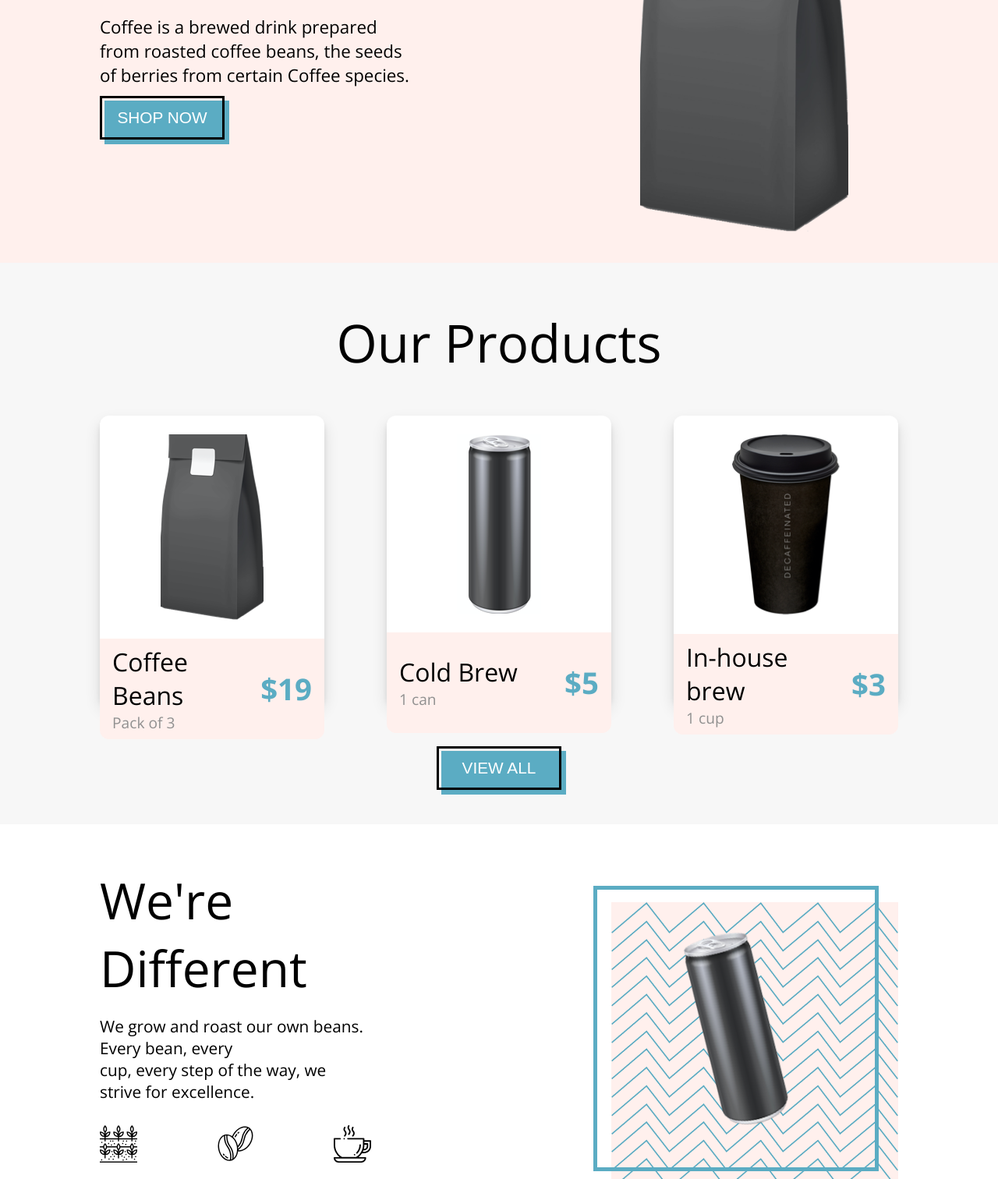
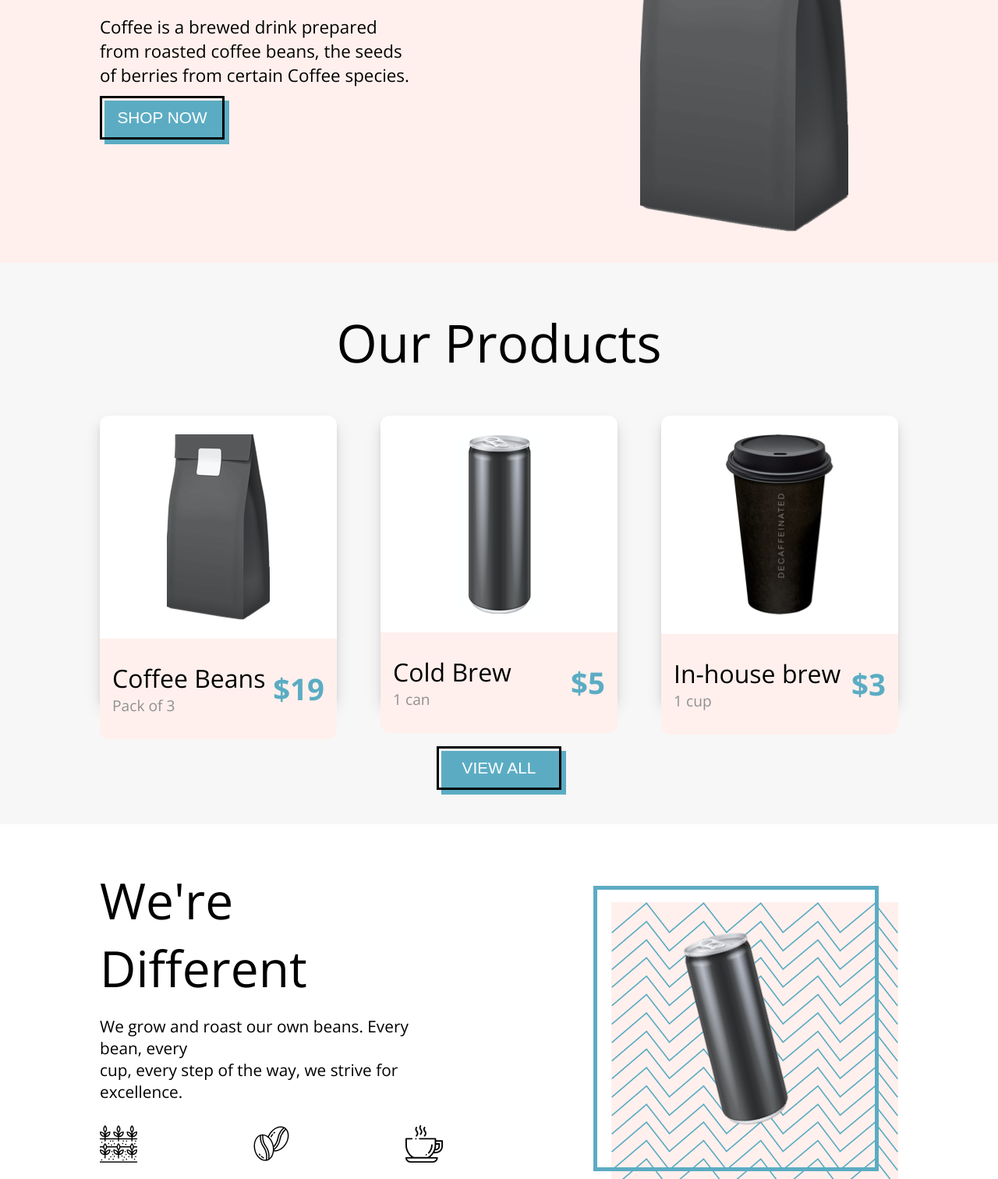
Before and after one commit to DevJennyKim/BS_Coffee-Shop, a plain HTML site: page index.html in a window 1280 px wide. Shown: the part 327-1839 px from the top of the page at 78% size. Drawn offline with nearby package versions, Linux system fonts and the light colour scheme.

Commit message:
change some detail

```diff
--- a/SCSS/landing.scss
+++ b/SCSS/landing.scss
@@ -133,7 +133,7 @@ $Nitro-Blue: #5bacc3;
     flex-direction: column;
     align-items: center;
     background-color: white;
-    width: 36vh;
+    width: 38vh;
     height: 46vh;
     box-shadow: 0 10px 20px rgba(0, 0, 0, 0.12), 0 6px 6px rgba(0, 0, 0, 0.08);
     border-radius: 12px;
@@ -147,7 +147,7 @@ $Nitro-Blue: #5bacc3;
     justify-content: space-between;
     align-items: center;
     background-color: $Nitro-Pink;
-    width: 36vh;
+    width: 38vh;
     height: 30vh;
     border: {
       bottom-left-radius: 12px;
@@ -195,7 +195,28 @@ $Nitro-Blue: #5bacc3;
     align-items: flex-start;
     position: relative;
     height: 45vh;
-    width: 34%;
+    width: 50%;
+  }
+  &_title {
+    width: 55vh;
+    font-size: 4rem;
+    margin: 0;
+  }
+  &_copy {
+    width: 55vh;
+    font-size: 1.3rem;
+    font-weight: 400;
+  }
+  &_icons {
+    display: flex;
+    justify-content: space-between;
+    width: 55vh;
+    margin-top: 1.5vh;
+    margin-bottom: 3vh;
+    img {
+      width: 6vh;
+      height: 6vh;
+    }
   }
   &_container2 {
     display: flex;
@@ -241,25 +262,7 @@ $Nitro-Blue: #5bacc3;
       size: cover;
     }
   }
-  &_title {
-    font-size: 4rem;
-    margin: 0;
-  }
-  &_copy {
-    font-size: 1.3rem;
-    font-weight: 400;
-  }
-  &_icons {
-    display: flex;
-    justify-content: space-between;
-    width: 100%;
-    margin-top: 1.5vh;
-    margin-bottom: 3vh;
-    img {
-      width: 6vh;
-      height: 6vh;
-    }
-  }
+
   & button {
     width: 23vh;
   }
```
Also changed, not shown: SCSS/landing.css, 1 other file.
